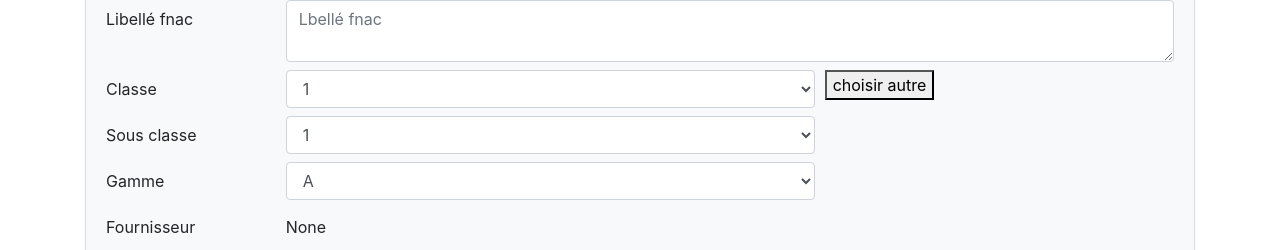
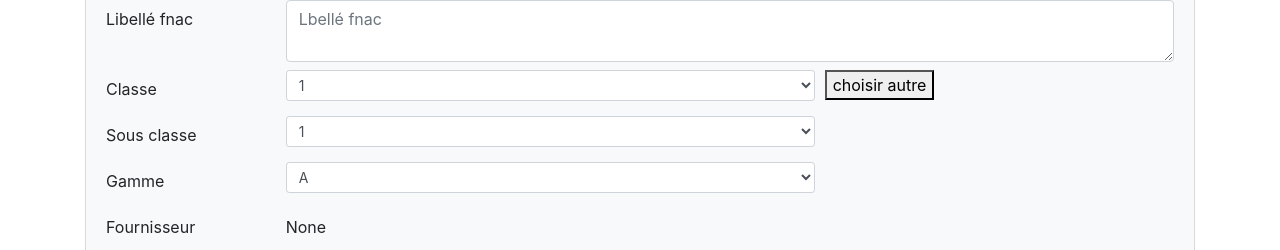
Before and after one commit to yarraf/PIM, a React (Create React App) app: page /detail in a window 1280 px wide. Shown: the part 339-589 px from the top of the page. Built offline with nearby package versions, Linux system fonts and the light colour scheme.

Commit message:
réduire la taille du police

```diff
--- a/src/Components/fnac/FnacForm.jsx
+++ b/src/Components/fnac/FnacForm.jsx
@@ -30,7 +30,7 @@ export default class FnacForm extends React.Component{
                                 <Form.Row className="mt-2">
                                     <Form.Label column lg={2}>Classe</Form.Label>
                                     <Col lg="6">
-                                        <Form.Control as="select" placeholder="Classe fnac">
+                                        <Form.Control as="select" placeholder="Classe fnac" size="sm">
                                             <option>1</option>
                                             <option>2</option>
                                             <option>3</option>
@@ -43,7 +43,7 @@ export default class FnacForm extends React.Component{
                                 <Form.Row className="mt-2">
                                     <Form.Label column lg={2}>Sous classe</Form.Label>
                                     <Col lg="6">
-                                        <Form.Control as="select" placeholder="Sous classe fnac">
+                                        <Form.Control as="select" placeholder="Sous classe fnac" size="sm">
                                             <option>1</option>
                                             <option>2</option>
                                             <option>3</option>
@@ -56,7 +56,7 @@ export default class FnacForm extends React.Component{
                                 <Form.Row className="mt-2">
                                     <Form.Label column lg={2}>Gamme</Form.Label>
                                     <Col lg="6">
-                                        <Form.Control as="select" placeholder="Gamme fnac">
+                                        <Form.Control as="select" placeholder="Gamme fnac" size="sm">
                                             <option>A</option>
                                             <option>B</option>
                                             <option>C</option>
```
